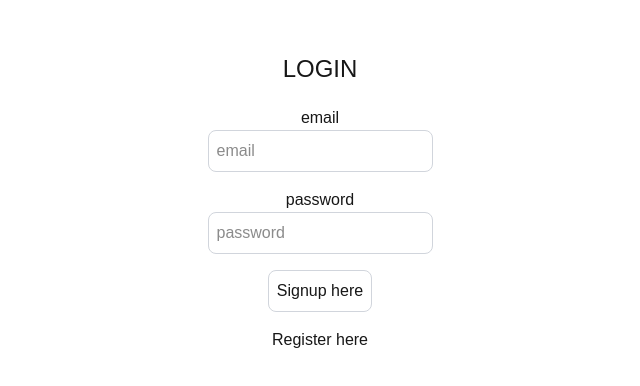
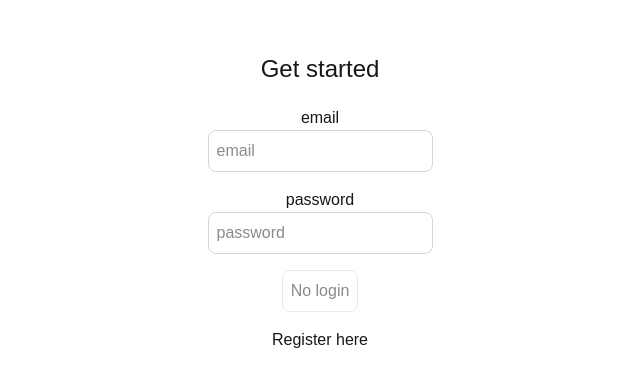
Before and after one commit to cletuskingdom/fullstack-auth-using-nextjs, a Next.js app: page /auth/login in a window 1280 px wide. Shown: the part 198-584 px from the top of the page, without its empty margins (320-960 px from the left). Built offline with nearby package versions, Linux system fonts and the light colour scheme.

Commit message:
feat: login page is active - update

```diff
--- a/src/app/auth/login/page.tsx
+++ b/src/app/auth/login/page.tsx
@@ -38,7 +38,7 @@ export default function LoginPage() {
 
     return (
         <div className="flex flex-col items-center justify-center min-h-screen py-2">
-            <h1 className="text-center text-2xl mb-5">LOGIN</h1>
+            <h1 className="text-center text-2xl mb-5">Get started</h1>
             <hr />
 
             <label htmlFor="email">email</label>
@@ -63,9 +63,14 @@ export default function LoginPage() {
 
             <button
                 onClick={onLogin}
-                className="p-2 border border-gray-300 rounded-lg mb-4 focus:outline-none focus:border-gray-600"
+                disabled={buttonDisabled || loading}
+                className="p-2 border border-gray-300 rounded-lg mb-4 focus:outline-none focus:border-gray-600 disabled:opacity-50 disabled:cursor-not-allowed"
             >
-                Signup here
+                {buttonDisabled
+                    ? "No login"
+                    : loading
+                    ? "Processing..."
+                    : "LOGIN"}
             </button>
             <Link href="/auth/register">Register here</Link>
         </div>
--- a/src/app/auth/register/page.tsx
+++ b/src/app/auth/register/page.tsx
@@ -45,11 +45,8 @@ export default function RegisterPage() {
 
     return (
         <div className="flex flex-col items-center justify-center min-h-screen py-2">
-            <h1 className="text-center text-2xl mb-5">
-                {loading ? "Processing" : "Sign Up"}
-            </h1>
+            <h1 className="text-center text-2xl mb-5">Sign Up</h1>
             <hr />
-
             <label htmlFor="username">Username</label>
             <input
                 className="p-2 border border-gray-300 rounded-lg mb-4 focus:outline-none focus:border-gray-600"
@@ -59,7 +56,6 @@ export default function RegisterPage() {
                 onChange={(e) => setUser({ ...user, username: e.target.value })}
                 placeholder="username"
             />
-
             <label htmlFor="email">email</label>
             <input
                 className="p-2 border border-gray-300 rounded-lg mb-4 focus:outline-none focus:border-gray-600"
@@ -69,7 +65,6 @@ export default function RegisterPage() {
                 onChange={(e) => setUser({ ...user, email: e.target.value })}
                 placeholder="email"
             />
-
             <label htmlFor="password">password</label>
             <input
                 className="p-2 border border-gray-300 rounded-lg mb-4 focus:outline-none focus:border-gray-600"
@@ -82,9 +77,14 @@ export default function RegisterPage() {
 
             <button
                 onClick={onSignUp}
-                className="p-2 border border-gray-300 rounded-lg mb-4 focus:outline-none focus:border-gray-600"
+                disabled={buttonDisabled || loading}
+                className="p-2 border border-gray-300 rounded-lg mb-4 focus:outline-none focus:border-gray-600 disabled:opacity-50 disabled:cursor-not-allowed"
             >
-                {buttonDisabled ? "No signup" : "Sign Up"}
+                {buttonDisabled
+                    ? "No signup"
+                    : loading
+                    ? "Processing..."
+                    : "Sign Up"}
             </button>
             <Link href="/auth/login">Registered? Login here</Link>
         </div>
```
